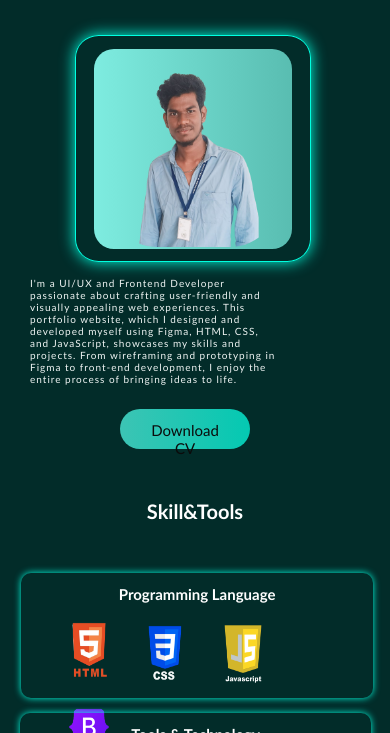
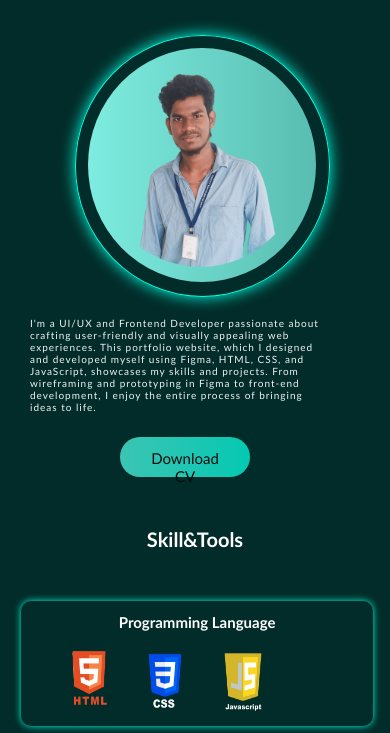
Before and after one commit to prabhu123451/portfolio, a plain HTML site: page index.html in a window 390 px wide. Shown: the part 87-820 px from the top of the page. Drawn offline with Linux system fonts and the light colour scheme.

Commit message:
organize the file

```diff
--- a/assets/css/styles.css
+++ b/assets/css/styles.css
@@ -440,8 +440,6 @@
                 height: 320px;
                 width: 65%;
                 margin-right: 30px;
-
-
             }
 
             .pro2 {
@@ -625,9 +623,9 @@
 
             .pro {
                 display: flex;
-                height: 225px;
-                width: 60%;
-                border-radius: 10%;
+                height: 260px;
+                width: 70%;
+                border-radius: 50%;
                 margin-top: 50px;
                 margin-left: -190px;
                 margin-right: 60px;
@@ -635,28 +633,29 @@
             }
 
             .pro2 {
-                height: 200px;
-                border-radius: 10%;
-                width: 85%;
-                margin-top: 13px;
+                height: 90%;
+                border-radius: 50%;
+                width: 90%;
+                margin-top: 5%;
+                margin-left: 5%;
             }
 
 
 
 
             .pro2 img {
-                height: 190px;
+                height: 90%;
                 width: 90%;
                 margin-left: 10px;
-                border-radius: 30%;
+                border-radius: 50%;
                 margin-right: 10px;
                 margin-top:8px;
             }
 
             .name p {
-                width: 250px;
+                width: 300px;
                 font-size: 10px;
-                margin-top: 310px;
+                margin-top: 350px;
                 margin-left: -20px;
                 margin-bottom: 25px;
             }
```
